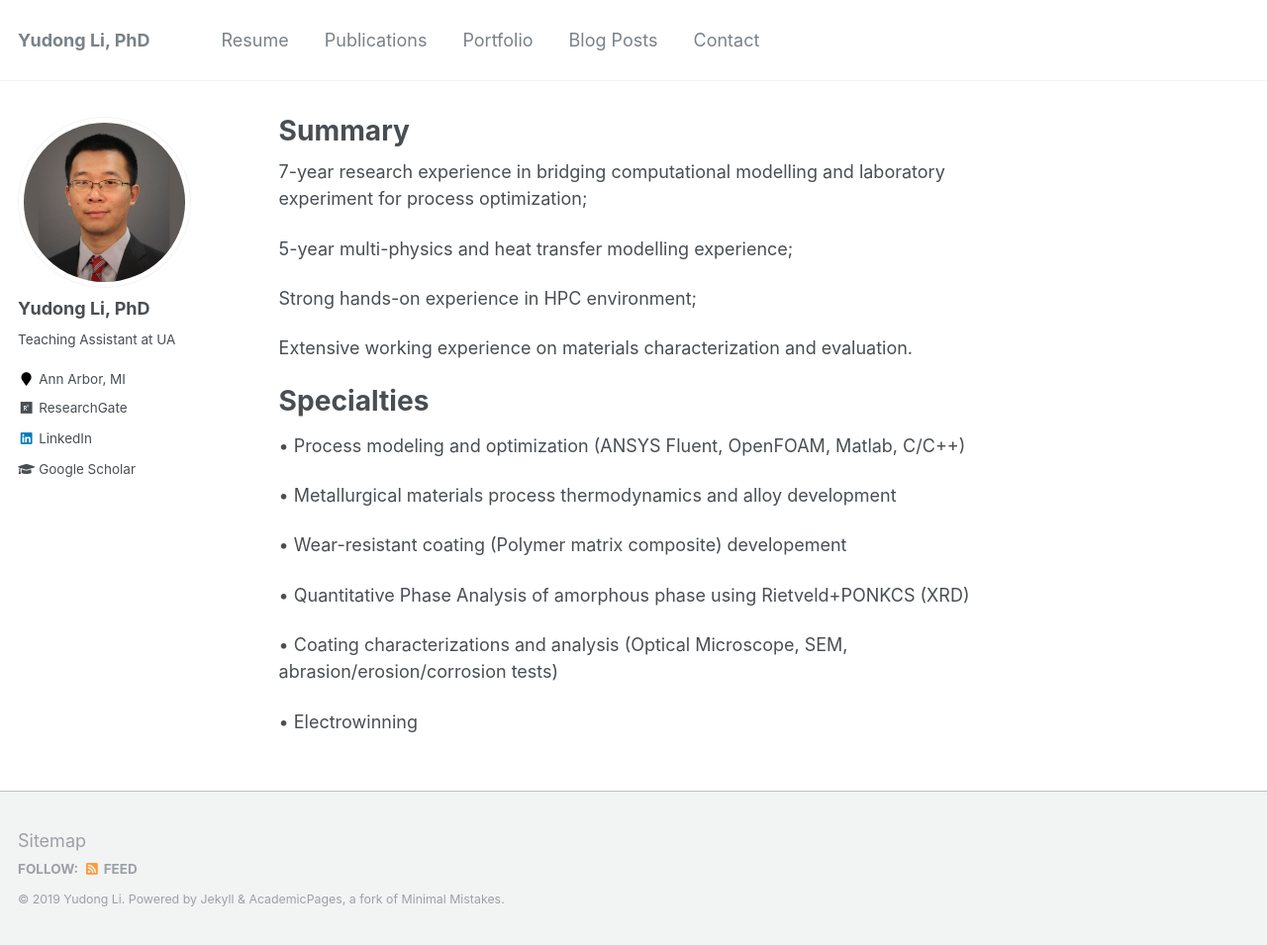
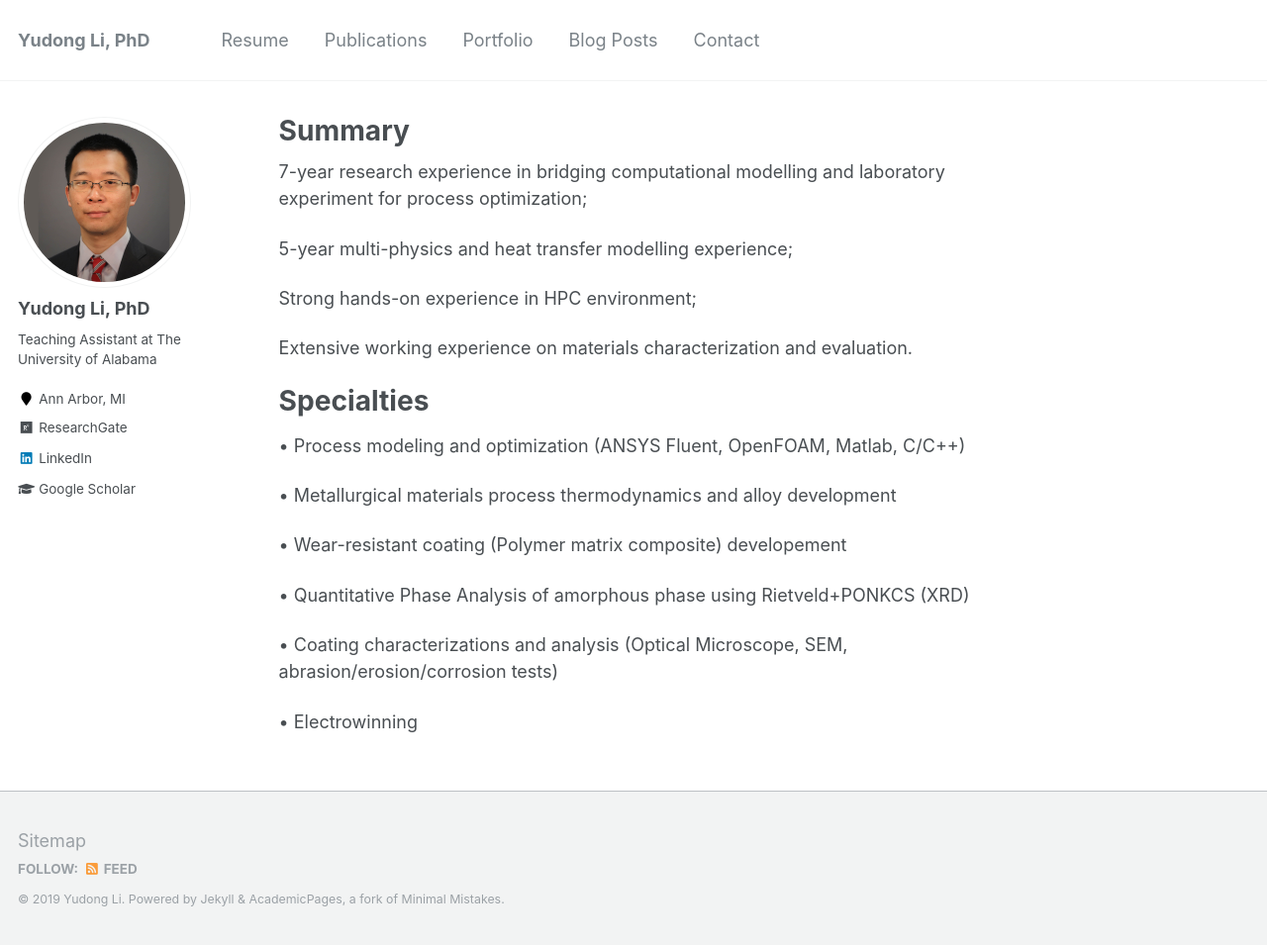
Before and after one commit to yudongli1990/yudongli1990.github.io, a Jekyll site: the page built from _pages/about.md, in a window 1280 px wide and 955 px high. Shown: the whole window at 99% size. Built offline with Jekyll 4.4.1, drawn with Linux system fonts in a browser that asks for light colours.

Commit message:
google analytics

```diff
--- a/_config.yml
+++ b/_config.yml
@@ -75,14 +75,14 @@
 analytics:
   provider               :  "google-universal" # false (default), "google", "google-universal", "custom"
   google:
-    tracking_id          :
+    tracking_id          : UA-148607058-1
 
 
 # Site Author
 author:
   name             : "Yudong Li, PhD"
   avatar           : "profile.jpg"
-  bio              : "Teaching Assistant at UA"
+  bio              : "Teaching Assistant at The University of Alabama"
   location         : "Ann Arbor, MI"
   employer         :
   pubmed           : #"https://www.ncbi.nlm.nih.gov/pubmed/?term=john+snow"
```
